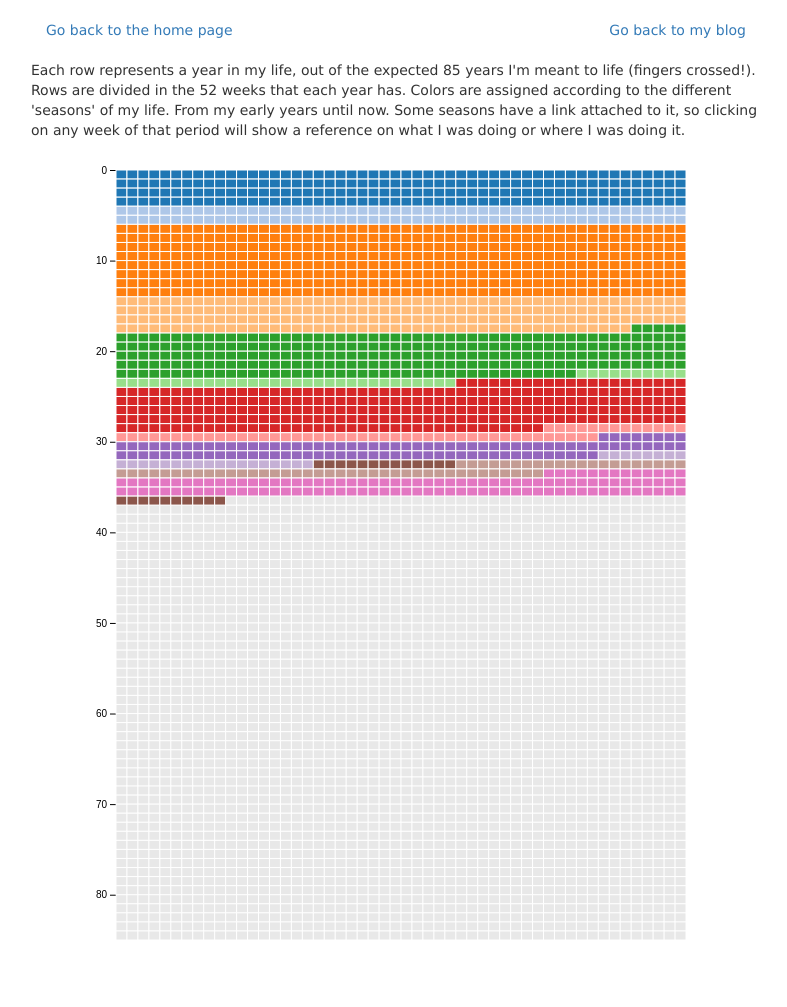
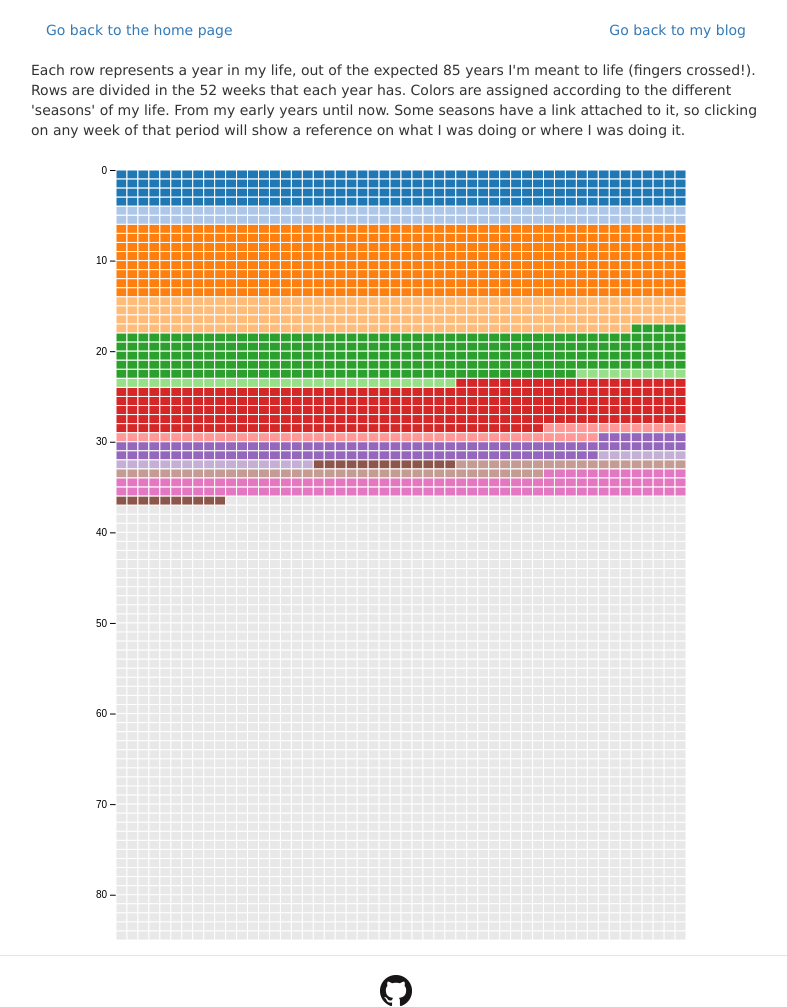
Before and after one commit to vpascual/Life-Weeks, a website: page app/index.html in a window 1280 px wide. Shown: the whole page, without its empty margins (244-1031 px from the left). Before the commit the page ends 955 px from the top, so only its background shows below. Drawn offline with nearby package versions, Linux system fonts and the light colour scheme; files that its build step writes are made by us from their sources; animation ran at ten frames a second.

Commit message:
Added Github link

```diff
--- a/app/index.html
+++ b/app/index.html
@@ -20,12 +20,11 @@
     <div ng-include="'views/main.html'" ng-controller="MainCtrl" id="main"></div>
     </div>
 
-<!--
     <div class="footer">
       <div class="container text-center">
-        <p class="text-center">@vpascual</p>
+        <a target="blank_" href="https://github.com/vpascual/Life-Weeks"><img src="images/GitHub-Mark-32px.png"></a>
       </div>
-    </div> -->
+    </div>
 
 
     <!-- Google Analytics: change UA-XXXXX-X to be your site's ID -->
```
Also changed, not shown: app/images/GitHub-Mark-32px.png (added).
